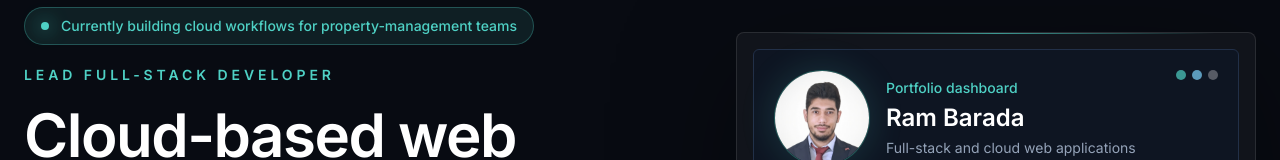
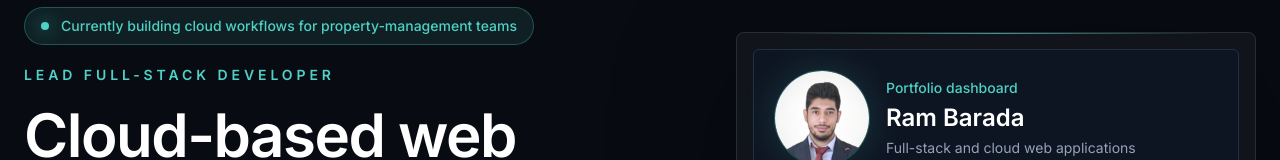
Before and after one commit to rambarada/portfolio-website, a Next.js app: page / in a window 1280 px wide. Shown: the part 142-302 px from the top of the page. Built offline with nearby package versions, Linux system fonts and the light colour scheme.

Commit message:
fix: remove misleading dashboard controls

```diff
--- a/components/sections/Hero.tsx
+++ b/components/sections/Hero.tsx
@@ -66,11 +66,6 @@ export function Hero() {
                   <p className="mt-1 text-sm text-slate-400">Full-stack and cloud web applications</p>
                 </div>
               </div>
-              <div className="flex gap-1.5 self-start">
-                <span className="h-2.5 w-2.5 rounded-full bg-accent/70" />
-                <span className="h-2.5 w-2.5 rounded-full bg-skysoft/70" />
-                <span className="h-2.5 w-2.5 rounded-full bg-white/30" />
-              </div>
             </div>
 
             <div className="grid grid-cols-2 gap-3">
```
